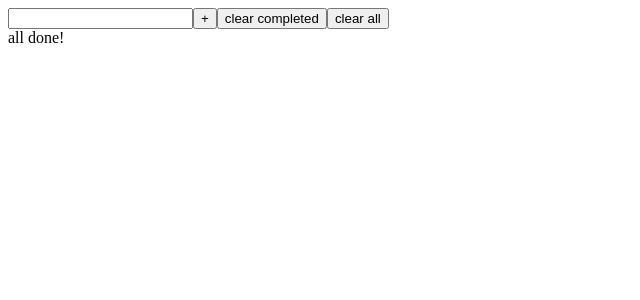
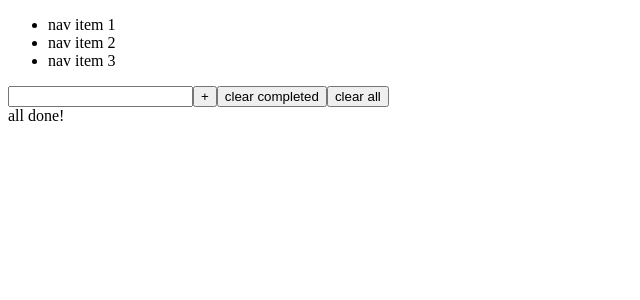
Before and after one commit to magalifabri/react-intro, a React (Create React App) app: page / in a window 1280 px wide. Shown: the top 300 px of the page, without its empty margins (0-640 px from the left). Built offline with nearby package versions, Linux system fonts and the light colour scheme.

Commit message:
Add navbar component (WIP)

```diff
--- a/src/App.js
+++ b/src/App.js
@@ -1,11 +1,14 @@
 import {BrowserRouter as Router, Route, Routes} from "react-router-dom";
 import TodoList from "./TodoList";
+import Nav from "./Nav";
 
 
 const App = () => {
 
     return (
         <Router>
+            <Nav />
+
             <Routes>
                 <Route path="/" element={<TodoList/>} />
             </Routes>
--- /dev/null
+++ b/src/Nav.js
@@ -0,0 +1,15 @@
+import React from 'react';
+
+const Nav = () => {
+    return (
+        <div className="nav">
+            <ul>
+                <li>nav item 1</li>
+                <li>nav item 2</li>
+                <li>nav item 3</li>
+            </ul>
+        </div>
+    );
+};
+
+export default Nav;
```
